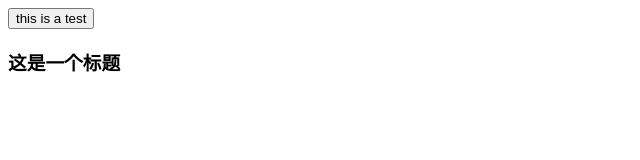
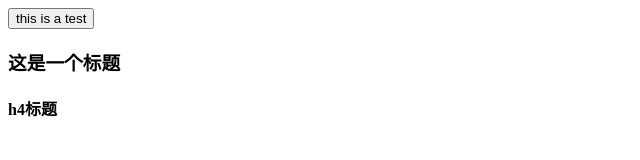
Before and after one commit to ghostwu/git-practice22, a plain HTML site: page index.html in a window 1280 px wide. Shown: the full height of the page, 0-640 px from the left. Drawn offline with Linux system fonts and the light colour scheme.

Commit message:
新增一行h4

```diff
--- a/index.html
+++ b/index.html
@@ -28,5 +28,6 @@
 	<button id="test">this is a test</button>
 	<div id="box"></div>
 	<h3>这是一个标题</h3>
+	<h4>h4标题</h4>
 </body>
 </html>
```
